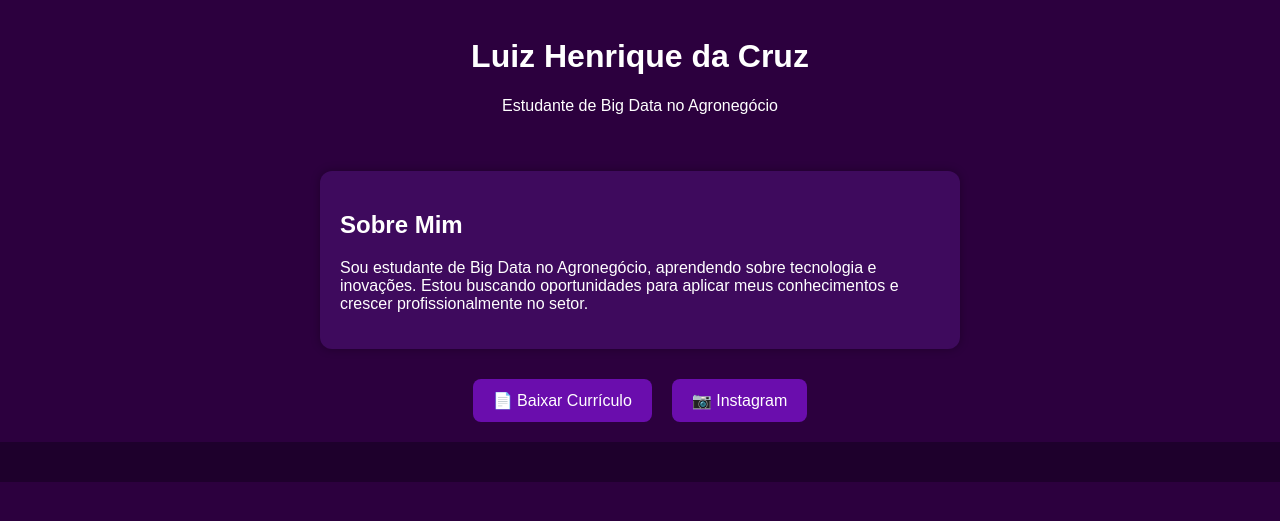
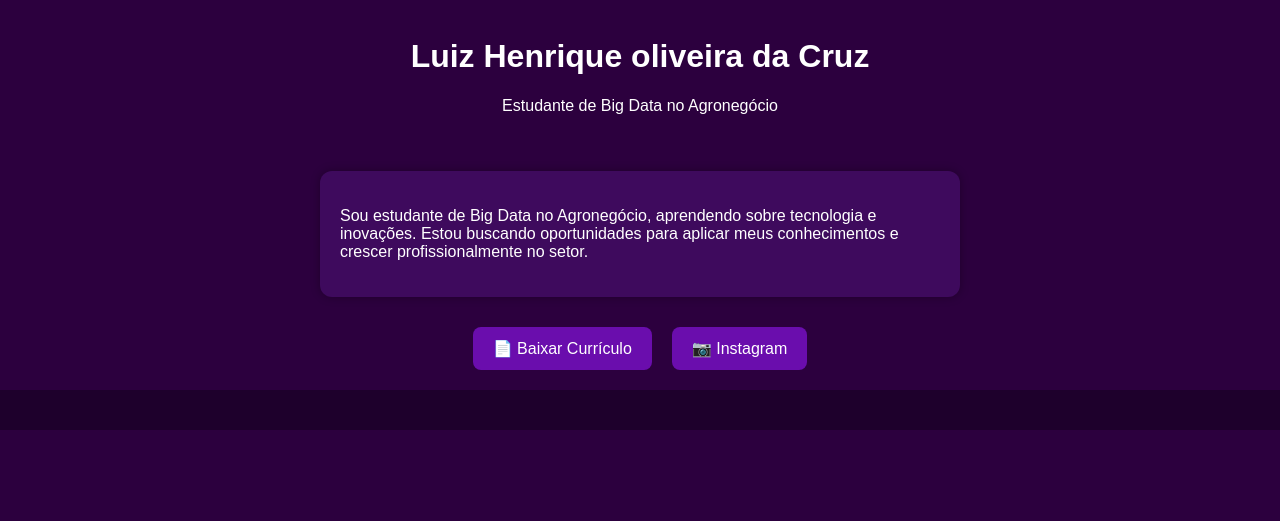
Before and after one commit to LuizCruz18/LuizCruz18.github.io, a plain HTML site: page index.html in a window 1280 px wide. Shown: the part 67-588 px from the top of the page. Drawn offline with Linux system fonts and the light colour scheme.

Commit message:
Update index.html

```diff
--- a/index.html
+++ b/index.html
@@ -10,14 +10,13 @@
 
     <header class="main-header">
         <img src="img/perfil.jpg" alt="Foto de perfil" class="perfil" />
-        <h1>Luiz Henrique da Cruz</h1>
+        <h1>Luiz Henrique oliveira da Cruz</h1>
         <p>Estudante de Big Data no Agronegócio</p>
     </header>
 
     <main>
         <section class="profile-card">
-            <h2>Sobre Mim</h2>
-            <p>Sou estudante de Big Data no Agronegócio, aprendendo sobre tecnologia e inovações. Estou buscando oportunidades para aplicar meus conhecimentos e crescer profissionalmente no setor.</p>
+             <p>Sou estudante de Big Data no Agronegócio, aprendendo sobre tecnologia e inovações. Estou buscando oportunidades para aplicar meus conhecimentos e crescer profissionalmente no setor.</p>
         </section>
 
         <section class="buttons">
```
